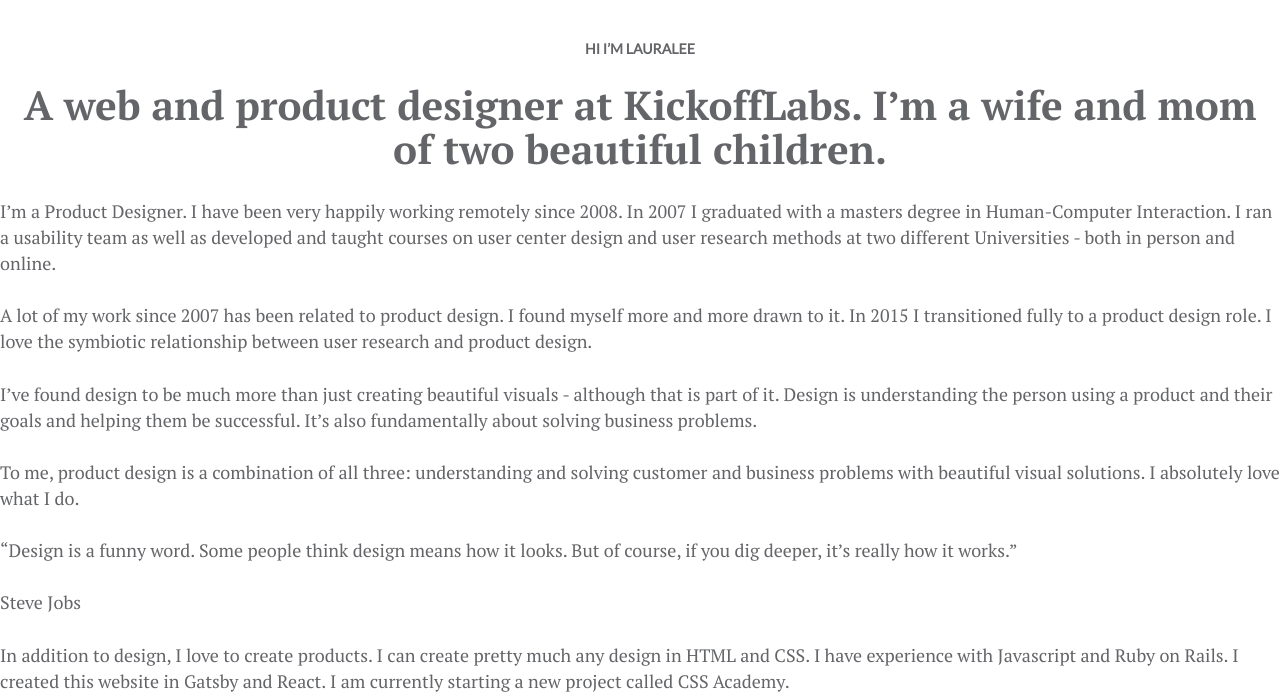
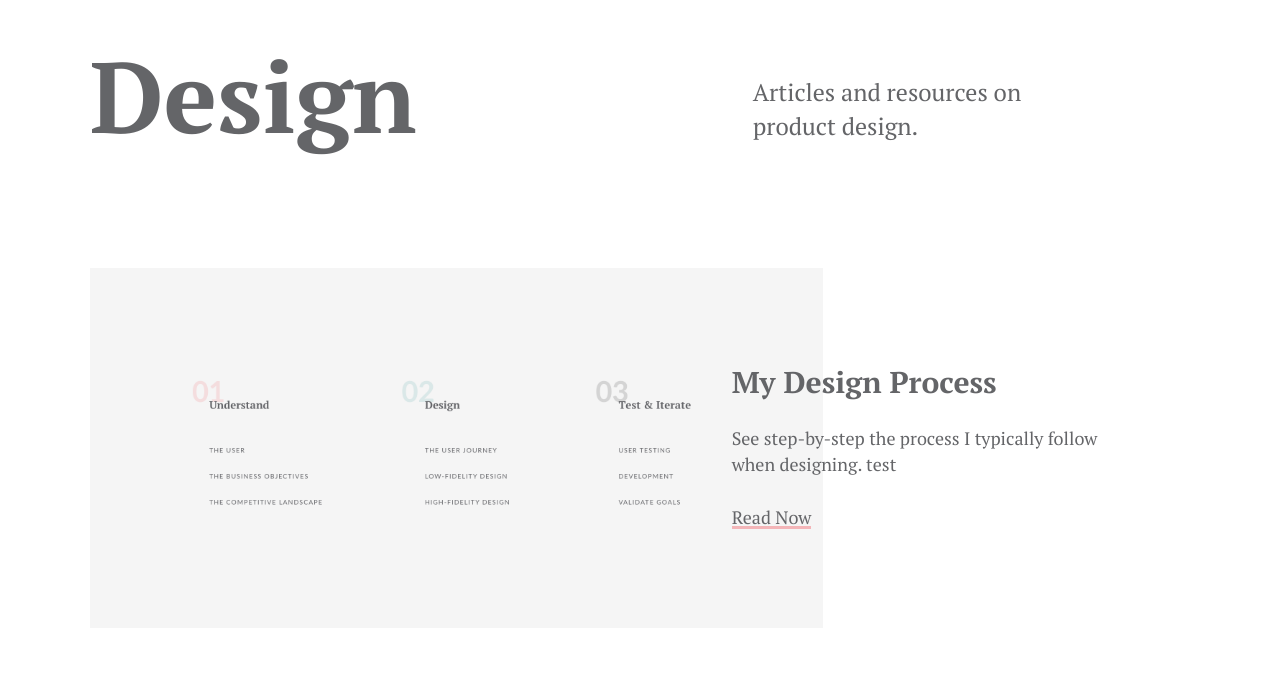
Before and after one commit to flores8/lauralee2020, a Gatsby site: page /design in a window 1280 px wide. Shown: the part 89-788 px from the top of the page. Built offline with nearby package versions, Linux system fonts and the light colour scheme; Gatsby itself is replaced by a stand-in of ours.

Commit message:
create design index page

```diff
--- a/posts/00-design-process/design-process.mdx
+++ b/posts/00-design-process/design-process.mdx
@@ -1,6 +1,9 @@
 ---
-title: In an ideal situation this is the design process I follow every time.
+title: My Design Process
+description: See step-by-step the process I typically follow when designing.
 slug: design-process
+image: ./images/design-process.png
+image_alt: In an ideal situation this is the design process I follow every time.
 ---
 
 STEP 1
--- a/src/components/about.css
+++ b/src/components/about.css
@@ -1,25 +1,3 @@
-.wide-wrapper {
-  max-width: 785px;
-  margin-left: auto;
-  margin-right: auto;
-}
-@media (max-width: 784px) {
-  .wide-wrapper {
-    padding-left: 15px;
-    padding-right: 15px;
-  }
-}
-.skinny-wrapper {
-  max-width: 524px;
-  margin-left: auto;
-  margin-right: auto;
-}
-@media (max-width: 523px) {
-  .skinny-wrapper {
-    padding-left: 15px;
-    padding-right: 15px;
-  }
-}
 .about h6 {
   letter-spacing: 2px;
   font-size: 18px;
--- a/src/components/design.css
+++ b/src/components/design.css
@@ -0,0 +1,34 @@
+.design .grid-12-column {
+  align-items: center;
+  margin-bottom: 5rem;
+}
+.design h1 {
+  grid-column: col 1 / span 6;
+  font-size: 100px;
+  margin-bottom: 1.5rem;
+}
+.design p.subtitle {
+  grid-column: col 8 / span 4;
+  font-size: 24px;
+  margin-bottom: 0;
+  line-height: 1.4;
+}
+.design article {
+  display: grid;
+  grid-template-columns: repeat(12, [col] 1fr);
+  align-items: center;
+}
+.design a.article-image-wrapper {
+  grid-column: col 1 / span 8;
+  grid-row: 1;
+}
+.design .article-intro {
+  grid-column: col 8 / span 4;
+  grid-row: 1;
+  z-index: 2;
+}
+.design .article-intro h3 a {
+  text-decoration: none;
+  color: hsla(228, 2%, 40%, 1);
+  font-size: 30px;
+}
--- a/src/components/layout.css
+++ b/src/components/layout.css
@@ -626,21 +626,44 @@ footer {
 .home-page-hero p {
   font-size: 20px;
 }
-.home-page-hero p a {
-  color: hsla(228, 2%, 40%, 1);
-  /* border-bottom: 4px solid hsla(357, 85%, 64%, 0.5); */
-  text-decoration: none;
-  background: linear-gradient(
-    to bottom,
-    hsla(357, 85%, 64%, 0.4),
-    hsla(357, 85%, 64%, 0.4)
-  );
-  background-position: 0% 100%;
-  background-repeat: repeat-x;
-  background-size: 3px 3px;
-  transition: background-size 0.3s;
+
+.wide-wrapper {
+  max-width: 785px;
+  margin-left: auto;
+  margin-right: auto;
 }
-.home-page-hero p a:hover {
-  color: hsla(228, 2%, 40%, 1);
-  background-size: 4px 50px;
+@media (max-width: 784px) {
+  .wide-wrapper {
+    padding-left: 15px;
+    padding-right: 15px;
+  }
 }
+.skinny-wrapper {
+  max-width: 524px;
+  margin-left: auto;
+  margin-right: auto;
+}
+@media (max-width: 523px) {
+  .skinny-wrapper {
+    padding-left: 15px;
+    padding-right: 15px;
+  }
+}
+.full-wrapper {
+  max-width: 1100px;
+  margin-left: auto;
+  margin-right: auto;
+}
+@media (max-width: 1099px) {
+  .full-wrapper {
+    padding-left: 15px;
+    padding-right: 15px;
+  }
+}
+
+.grid-12-column {
+  display: grid;
+  grid-column-gap: 2rem;
+  grid-row-gap: 1rem;
+  grid-template-columns: repeat(12, [col] 1fr);
+}
--- a/src/components/links.css
+++ b/src/components/links.css
@@ -33,3 +33,22 @@ nav .link-wrapper a::after {
 .link-wrapper a:hover::after {
   width: 100%;
 }
+
+a.text-link-wrapper {
+  color: hsla(228, 2%, 40%, 1);
+  /* border-bottom: 4px solid hsla(357, 85%, 64%, 0.5); */
+  text-decoration: none;
+  background: linear-gradient(
+    to bottom,
+    hsla(357, 85%, 64%, 0.4),
+    hsla(357, 85%, 64%, 0.4)
+  );
+  background-position: 0% 100%;
+  background-repeat: repeat-x;
+  background-size: 3px 3px;
+  transition: background-size 0.3s;
+}
+a.text-link-wrapper:hover {
+  color: hsla(228, 2%, 40%, 1);
+  background-size: 4px 50px;
+}
--- a/src/hooks/use-posts.js
+++ b/src/hooks/use-posts.js
@@ -8,6 +8,14 @@ const usePosts = () => {
           frontmatter {
             title
             slug
+            description
+            image {
+              sharp: childImageSharp {
+                fluid {
+                  ...GatsbyImageSharpFluid
+                }
+              }
+            }
           }
           excerpt
         }
@@ -17,7 +25,9 @@ const usePosts = () => {
 
   return data.allMdx.nodes.map(post => ({
     title: post.frontmatter.title,
+    description: post.frontmatter.description,
     slug: post.frontmatter.slug,
+    image: post.frontmatter.image,
     excerpt: post.excerpt,
   }))
 }
--- a/src/pages/design.js
+++ b/src/pages/design.js
@@ -2,80 +2,44 @@ import React from "react"
 import Layout from "../components/layout"
 import SEO from "../components/seo"
 import "../components/design.css"
+import { Link } from "gatsby"
+import Image from "gatsby-image"
+import usePosts from "../hooks/use-posts"
 
-const Design = () => (
+const Design = () => {
+  const posts = usePosts()
+  return (
     <Layout>
       <SEO title="Design" />
       <div class="design">
-      <div class="wide-wrapper" style={{ textAlign: "center" }}>
-        <h6>HI I’M LAURALEE</h6>
-        <h1>
-          A web and product designer at KickoffLabs. I’m a wife and mom of two
-          beautiful children.
-        </h1>
-      </div>
-      <div
-        style={{
-          maxWidth: `715px`,
-          marginBottom: `1.45rem`,
-          marginRight: `auto`,
-          marginLeft: `auto`,
-        }}
-      ></div>
-      <div class="skinny-wrapper">
-        <p>
-          I’m a Product Designer. I have been very happily working remotely
-          since 2008. In 2007 I graduated with a masters degree in
-          Human-Computer Interaction. I ran a usability team as well as
-          developed and taught courses on user center design and user research
-          methods at two different Universities - both in person and online.
-        </p>
-        <p>
-          A lot of my work since 2007 has been related to product design. I
-          found myself more and more drawn to it. In 2015 I transitioned fully
-          to a product design role. I love the symbiotic relationship between
-          user research and product design.
-        </p>
-        <p>
-          I’ve found design to be much more than just creating beautiful visuals
-          - although that is part of it. Design is understanding the person
-          using a product and their goals and helping them be successful. It’s
-          also fundamentally about solving business problems.
-        </p>
-        <p>
-          To me, product design is a combination of all three: understanding and
-          solving customer and business problems with beautiful visual
-          solutions. I absolutely love what I do.
+        <div class="full-wrapper grid-12-column">
+          <h1>Design</h1>
+          <p class="design subtitle">
+            Articles and resources on product design.
           </p>
         </div>
-      <div class="wide-wrapper">
-        <p class="quote">
-          “Design is a funny word. Some people think design means how it looks.
-          But of course, if you dig deeper, it’s really how it works.”
-        </p>
-        <p class="reference">Steve Jobs</p>
+        {posts.map(post => (
+          <article class="full-wrapper">
+            <Link to={`/design/${post.slug}`} class="article-image-wrapper">
+              <Image fluid={post.image.sharp.fluid} alt={post.image_alt} />
+            </Link>
+            <div class="article-intro">
+              <h3>
+                <Link to={`/design/${post.slug}`}>{post.title}</Link>
+              </h3>
+              <p>{post.description} test</p>
+              <Link
+                to={`/design/${post.slug}`}
+                class="text-link-wrapper read-article"
+              >
+                Read Now
+              </Link>
             </div>
-      <div class="skinny-wrapper">
-        <p>
-          In addition to design, I love to create products. I can create pretty
-          much any design in HTML and CSS. I have experience with Javascript and
-          Ruby on Rails. I created this website in Gatsby and React. I am
-          currently starting a new project called CSS Academy.
-        </p>
-      </div>
-      <div class="about-cta">
-        <a href="https://lauraleeflores.s3.amazonaws.com/flores-resume.pdf">
-          View my resume
-        </a>
-        <a
-          href="mailto:lauralee@lauraleeflores.com?Subject=Website%20inquiry"
-          target="_top"
-        >
-          Send me an email
-        </a>
-      </div>
+          </article>
+        ))}
       </div>
     </Layout>
   )
+}
 
 export default Design
--- a/src/templates/post.js
+++ b/src/templates/post.js
@@ -8,6 +8,7 @@ export const query = graphql`
     mdx(frontmatter: { slug: { eq: $slug } }) {
       frontmatter {
         title
+        description
         slug
       }
       body
```
Also changed, not shown: src/pages/index.js (+4 -14 lines), posts/00-design-process/images/design-process.png (added). Lines whose indentation alone changed are shown as unchanged.
